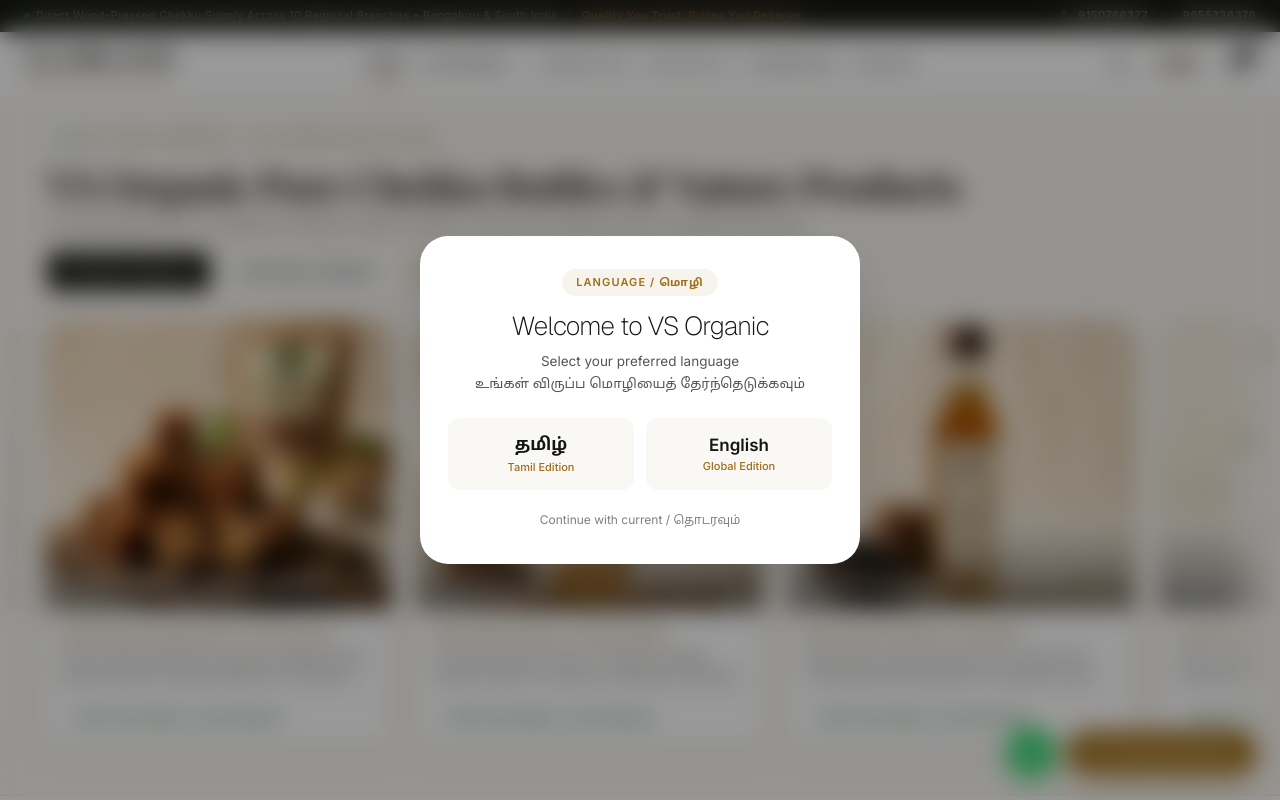
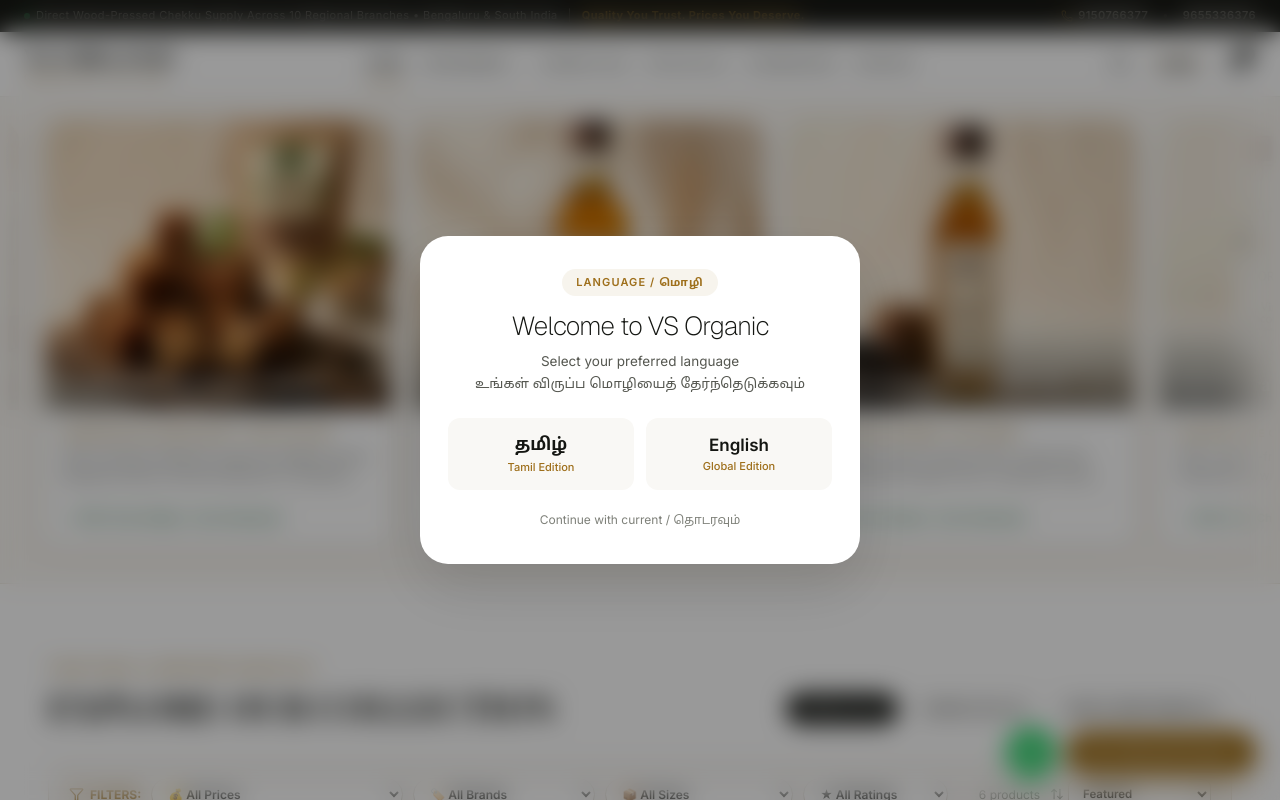
Before and after one commit to thillairaghu2005/VS-ORGANIC, a Next.js app: page / in a window 1280 px wide. Shown: the top 800 px of the page. Built offline with nearby package versions, Linux system fonts and the light colour scheme; a web font is replaced by a local one.

Commit message:
feat: remove top header text and buttons above moving product slide

```diff
--- a/components/Hero.tsx
+++ b/components/Hero.tsx
@@ -1,21 +1,10 @@
 "use client";
 
-import React, { useState } from "react";
+import React from "react";
 import { useLanguage } from "@/context/LanguageContext";
-import {
-  ShoppingBag,
-  Sparkles,
-  CheckCircle2,
-  Package,
-  Phone,
-  Building2,
-  Leaf,
-  ShieldCheck,
-  Award,
-} from "lucide-react";
 
 interface HeroProps {
-  onOpenEnquiry: (defaultProduct?: string) => void;
+  onOpenEnquiry?: (defaultProduct?: string) => void;
 }
 
 export default function Hero({ onOpenEnquiry }: HeroProps) {
@@ -132,149 +121,12 @@ export default function Hero({ onOpenEnquiry }: HeroProps) {
         backgroundColor: "#FAF7F2",
         width: "100%",
         overflowX: "hidden",
-        paddingTop: "28px",
-        paddingBottom: "36px",
+        paddingTop: "16px",
+        paddingBottom: "24px",
         borderBottom: "1px solid #EBE5D8",
       }}
     >
-      {/* 1. TOP BRAND HEADLINE & VALUE PROPOSITION */}
-      <div className="site-container" style={{ marginBottom: "22px" }}>
-        <div
-          style={{
-            display: "flex",
-            alignItems: "flex-end",
-            justifyContent: "space-between",
-            flexWrap: "wrap",
-            gap: "16px",
-          }}
-        >
-          <div>
-            {/* Live Nature & Supply Badge */}
-            <div style={{ marginBottom: "8px" }}>
-              <span
-                style={{
-                  display: "inline-flex",
-                  alignItems: "center",
-                  gap: "7px",
-                  backgroundColor: "#FFFFFF",
-                  padding: "4px 12px",
-                  borderRadius: "20px",
-                  border: "1px solid #E2DDD2",
-                  fontSize: "11px",
-                  fontWeight: 700,
-                  letterSpacing: "0.08em",
-                  color: "#855812",
-                  textTransform: "uppercase",
-                  boxShadow: "0 2px 6px rgba(0,0,0,0.03)",
-                }}
-              >
-                <span
-                  style={{
-                    width: "7px",
-                    height: "7px",
-                    borderRadius: "50%",
-                    backgroundColor: "#166534",
-                    boxShadow: "0 0 0 3px rgba(22, 101, 52, 0.2)",
-                  }}
-                />
-                {isTa
-                  ? "100% தூய மரச்செக்கு • நேரடி ஆலை விநியோகம்"
-                  : "100% PURE & UNREFINED • COLD-PRESSED WOOD CHEKKU"}
-              </span>
-            </div>
-
-            {/* Main Editorial Title */}
-            <h1
-              className="font-serif"
-              style={{
-                fontSize: "clamp(26px, 3.4vw, 40px)",
-                fontWeight: 700,
-                color: "#141612",
-                lineHeight: 1.15,
-                margin: 0,
-                letterSpacing: "-0.02em",
-              }}
-            >
-              {isTa
-                ? "அசல் மரச்செக்கு பாட்டில்கள் & இயற்கை தயாரிப்புகள்"
-                : "VS Organic Pure Chekku Bottles & Nature Products"}
-            </h1>
-
-            {/* Subtitle */}
-            <p
-              style={{
-                fontSize: "clamp(13px, 1.4vw, 15px)",
-                color: "#6B6E66",
-                marginTop: "6px",
-                marginBottom: 0,
-                lineHeight: 1.5,
-              }}
-            >
-              {isTa
-                ? "பாரம்பரிய வாகை மரச்செக்கில் 45°C-க்கு கீழ் பிழியப்பட்ட அசல் எண்ணெய் • 10 கிளைகளில் நேரடி விநியோகம்"
-                : "Crushed below 45°C in traditional Vaagai wooden chekkus • Direct mill supply across 10 regional branches"}
-            </p>
-          </div>
-
-          {/* Quick Mill Actions */}
-          <div style={{ display: "flex", alignItems: "center", gap: "10px", flexWrap: "wrap" }}>
-            <a
-              href="#products"
-              className="btn-primary"
-              style={{
-                padding: "10px 20px",
-                fontSize: "12px",
-                letterSpacing: "0.06em",
-                borderRadius: "8px",
-                display: "inline-flex",
-                alignItems: "center",
-                gap: "6px",
-                textDecoration: "none",
-              }}
-            >
-              <ShoppingBag size={14} />
-              <span>{isTa ? "பொருட்கள் பட்டியல்" : "SHOP CATALOG"}</span>
-            </a>
-
-            <button
-              onClick={() => onOpenEnquiry()}
-              className="btn-secondary"
-              style={{
-                padding: "10px 18px",
-                fontSize: "12px",
-                backgroundColor: "#FFFFFF",
-                borderRadius: "8px",
-                border: "1px solid #D8D2C4",
-                cursor: "pointer",
-                fontWeight: 600,
-              }}
-            >
-              <span>{isTa ? "மொத்த விநியோகம்" : "WHOLESALE ENQUIRY"}</span>
-            </button>
-
-            <a
-              href="tel:9150766377"
-              style={{
-                display: "inline-flex",
-                alignItems: "center",
-                gap: "6px",
-                padding: "10px 14px",
-                borderRadius: "8px",
-                backgroundColor: "rgba(158, 111, 27, 0.1)",
-                color: "#855812",
-                textDecoration: "none",
-                fontSize: "12px",
-                fontWeight: 700,
-              }}
-            >
-              <Phone size={13} />
-              <span>9150766377</span>
-            </a>
-          </div>
-        </div>
-      </div>
-
-      {/* 2. FULL-VIEW AUTOMATIC MOVING SLIDE (FROM LEFT TO RIGHT • NO ARROWS) */}
+      {/* FULL-VIEW AUTOMATIC MOVING SLIDE (FROM LEFT TO RIGHT • NO ARROWS) */}
       <div
         className="hero-auto-slide-container"
         style={{
```
